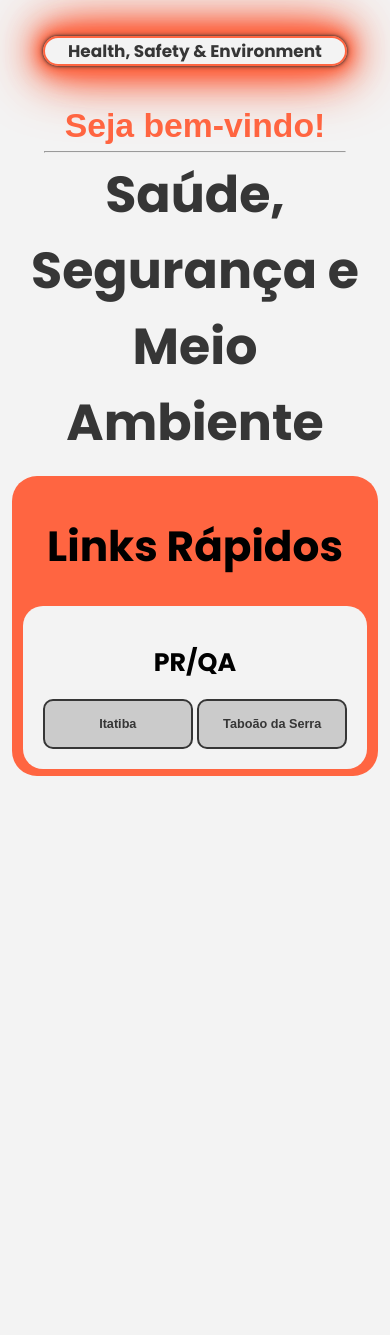
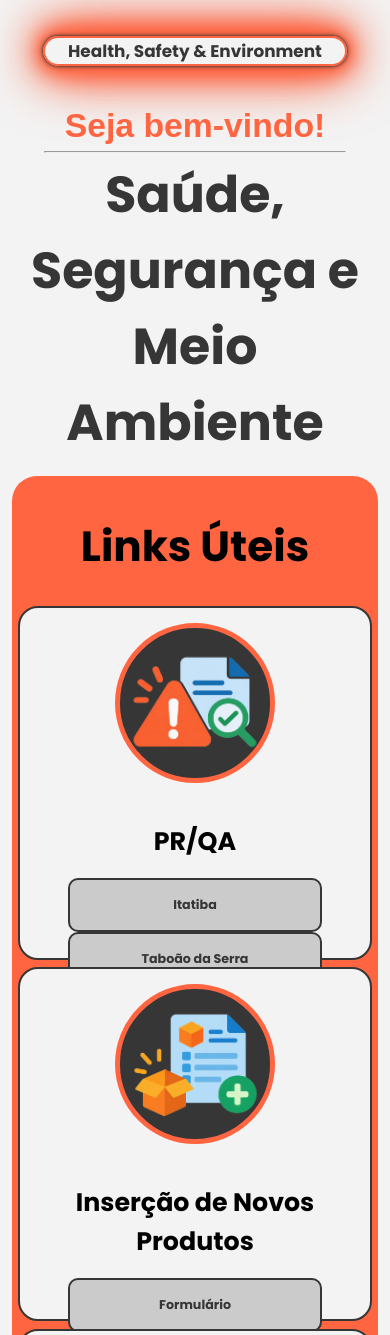
Before and after one commit to matheusmarcondes-syensqo/site_hse, a plain HTML site: page src/pages/HomePage/index.html in a window 390 px wide. Shown: the top 1335 px of the page. Before the commit the page ends 844 px from the top, so only its background shows below. Drawn offline with Linux system fonts and the light colour scheme; a web font is replaced by a local one.

Commit message:
v0.1.3 - Desenvolvido padrão para os links-rapidos, necessidade de correção na responsividade dos links-rapidos

```diff
--- a/src/pages/HomePage/index.html
+++ b/src/pages/HomePage/index.html
@@ -21,12 +21,30 @@
         <h1>Saúde, Segurança e Meio Ambiente</h1>
     </div>
     <div class="links-rapidos">
-        <h1>Links Rápidos</h1>
+        <h1>Links Úteis</h1>
         <div class="links-cards">
             <div class="links-card">
+                <img src="/src/assets/images/logo_prqa.png">
                 <h1>PR/QA</h1>
-                <button>Itatiba</button>
-                <button>Taboão da Serra</button>
+                <div class="links-button">
+                    <a class="btn" href="https://forms.cloud.microsoft/e/L7dKYG1pwm" target="_blank">Itatiba</a>
+                    <a class="btn" href="https://forms.cloud.microsoft/e/dwc0zcPEaL" target="_blank">Taboão da Serra</a>
+                </div>
+            </div>
+            <div class="links-card">
+                <img src="/src/assets/images/logo_inp.png">
+                <h1>Inserção de Novos Produtos</h1>
+                <div class="links-button">
+                    <a class="btn" href="https://forms.cloud.microsoft/e/CfNPW2Napr" target="_blank">Formulário</a>
+                </div>
+            </div>
+            <div class="links-card">
+                <img src="/src/assets/images/logo_prqa.png">
+                <h1>Licenças</h1>
+                <div class="links-button">
+                    <a class="btn" href="https://forms.cloud.microsoft/e/L7dKYG1pwm" target="_blank">Itatiba</a>
+                    <a class="btn" href="https://forms.cloud.microsoft/e/dwc0zcPEaL" target="_blank">Taboão da Serra</a>
+                </div>
             </div>
         </div>
     </div>
--- a/src/pages/HomePage/responsive.css
+++ b/src/pages/HomePage/responsive.css
@@ -1,4 +1,13 @@
-@media screen and (max-width: 1280px) {
+@media screen and (max-width: 1300px) {
+    .links-rapidos .links-cards .links-card h1 {
+        font-size: 2.5vh;
+    }
+    .links-rapidos .links-cards .links-card .links-button a {
+        font-size: 2.5vh;
+    }
+}
+
+@media screen and (max-width: 1200px) {
     header {
         margin: 25px;
         font-size: 1vh;
@@ -15,6 +24,31 @@
         }
         h2 {
             font-size: 6vh
+        }
+    }
+    .links-rapidos {
+        .links-cards {
+            text-align: center;
+            .links-card {
+                display: inline-block;
+                width: 380px;
+                height: 480px;
+                text-align: center;
+                img {
+                    width: 150px;
+                    margin: 15px 0;
+                }
+                h1 {
+                    font-size: 3vh;
+                    max-width: none;
+                    width: auto;
+                }
+                .links-button {
+                    .btn {
+                        width: 250px;
+                    }
+                }
+            }
         }
     }
 }
@@ -41,10 +75,26 @@
     .links-rapidos {
         margin: 5% 3%;
         .links-cards {
-            display: flexbox;
+            display: inline-block;
+            justify-content: center;
             align-items: center;
             .links-card {
-                padding: 20px;
+                display: inline-block;
+                width: 350px;
+                height: 350px;
+                img {
+                    width: 150px;
+                    margin: 15px 0;
+                }
+                h1 {
+                    font-size: 3vh;
+                    max-width: none;
+                    width: auto;
+                }
+                .btn {
+                    font-size: 2vh;
+                    width: 160px;
+                }
             }
         }
     }
@@ -73,9 +123,25 @@
         margin: 5% 3%;
         .links-cards {
             display: flexbox;
+            justify-content: center;
             align-items: center;
             .links-card {
-                padding: 15px;
+                display: inline-block;
+                width: 250px;
+                height: 350px;
+                img {
+                    width: 120px;
+                    margin: 15px 0;
+                }
+                h1 {
+                    font-size: 3vh;
+                    max-width: none;
+                    width: auto;
+                }
+                .btn {
+                    font-size: 2vh;
+                    width: 160px;
+                }
             }
         }
     }
--- a/src/pages/HomePage/style.css
+++ b/src/pages/HomePage/style.css
@@ -80,9 +80,9 @@ header {
 }
 
 .links-rapidos {
-    margin: 5% 10%;
+    margin: 5% 5%;
     padding-top: 10px;
-    display: flexbox;
+    display: inline-flexbox;
     justify-content: center;
     align-items: center;
     background: var(--var-main-color);
@@ -95,30 +95,52 @@ header {
     .links-cards {
         display: flex;
         justify-content: center;
+        gap: 1%;
         .links-card {
-            font-family: var(--var-sub-font);
-            display: flexbox;
+            font-family: var(--var-base-font);
+            display: flex;
             justify-content: center;
             align-items: center;
-            padding: 30px;
+            text-align: center;
+            width: 350px;
+            height: 150px;
             margin-bottom: 2%;
             background: var(--var-bg-color);
+            border: 2px solid var(--var-text-color);
             border-radius: 20px;
+            gap: 10px;
+            img {
+                width: 80px;
+                background: var(--var-text-color);
+                border: 5px solid var(--var-main-color);
+                border-radius: 50%;
+                margin-left: 10px;
+            }
             h1 {
-                font-size: 3vh;
+                font-size: 1.5vh;
+                max-width: 90px;
+                width: 100%;
+                text-wrap: wrap;
+                word-break: break-word;
             }
-            button {
+            .links-button {
+                .btn {
                     cursor: pointer;
-                width: 150px;
+                    display: inline-block;
+                    width: 125px;
                     height: 50px;
+                    text-align: center;
+                    line-height: 50px;
                     border-radius: 10px;
                     font-size: 1.5vh;
                     font-weight: 700;
+                    text-decoration: none;
                     color: var(--var-text-color);
                     background: var(--var-contrast-color);
                     border: 2px solid var(--var-text-color);
+                    transition: 0.3s ease;
                 }
-            button:hover {
+                .btn:hover {
                     background: var(--var-text-color);
                     color: var(--var-contrast-color);
                     border-color: var(--var-contrast-color);
@@ -126,3 +148,4 @@ header {
             }
         }
     }
+}
```
Also changed, not shown: src/assets/images/logo_inp.png (added), src/assets/images/logo_prqa.png (added). Lines whose indentation alone changed are shown as unchanged.
